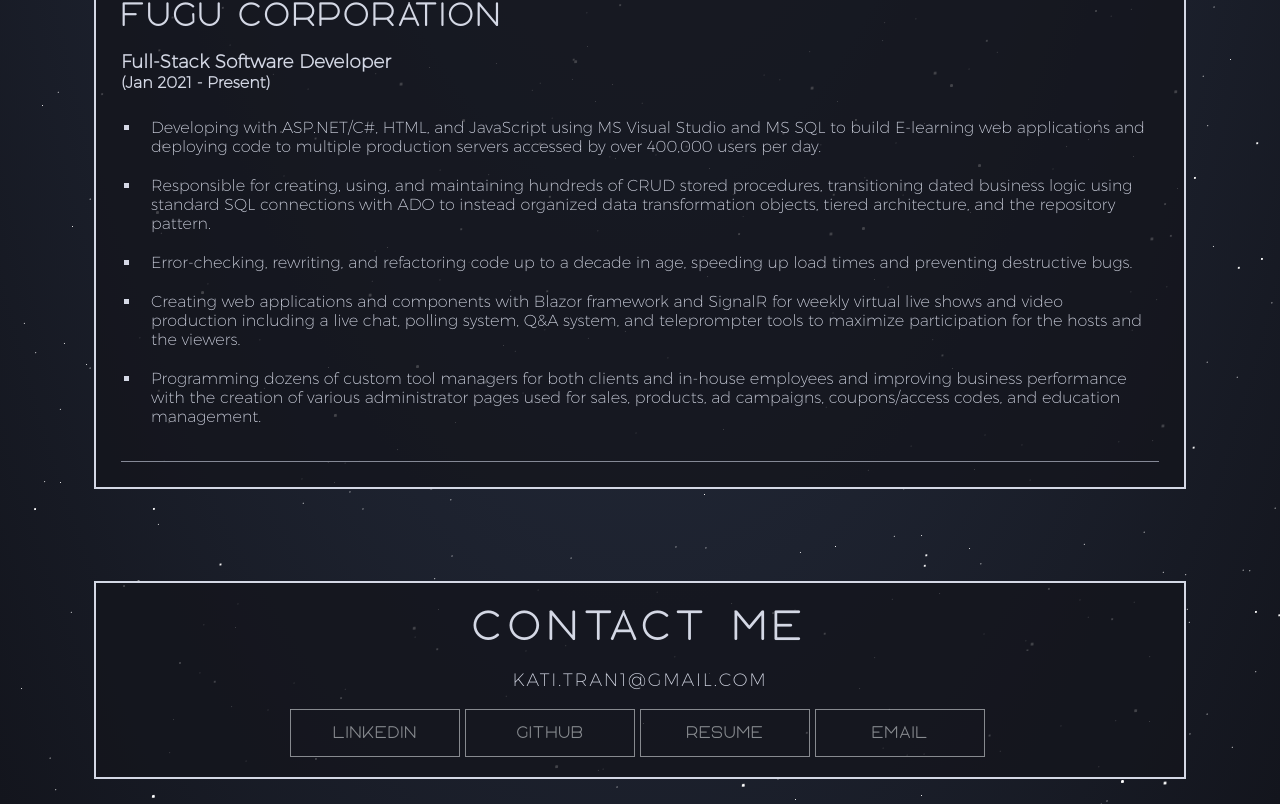
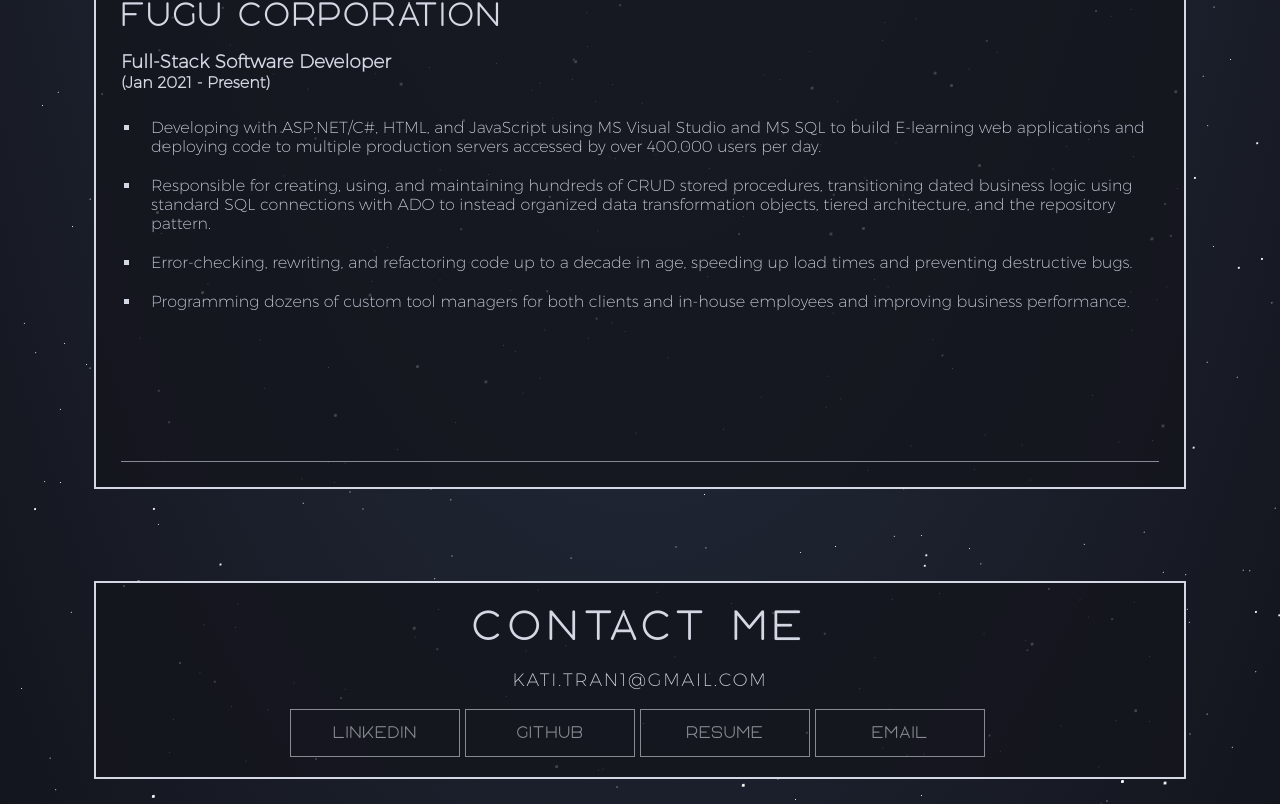
Before and after one commit to kati-tran/kati-tran.github.io, a React (Create React App) app: page / in a window 1280 px wide. Shown: the part 2656-3460 px from the top of the page. Built offline with nearby package versions, Linux system fonts and the light colour scheme.

Commit message:
updates to work exp

```diff
--- a/src/components/WorkExperience.js
+++ b/src/components/WorkExperience.js
@@ -16,8 +16,7 @@ export default function WorkExperience() {
                     web applications and deploying code to multiple production servers accessed by over 400,000 users per day.</li>
                 <li className="aboutText">Responsible for creating, using, and maintaining hundreds of CRUD stored procedures, transitioning dated business logic using standard SQL connections with ADO to instead organized data transformation objects, tiered architecture, and the repository pattern.</li>
                 <li className="aboutText">Error-checking, rewriting, and refactoring code up to a decade in age, speeding up load times and preventing destructive bugs.</li>
-                <li className="aboutText">Creating web applications and components with Blazor framework and SignalR for weekly virtual live shows and video production including a live chat, polling system, Q&A system, and teleprompter tools to maximize participation for the hosts and the viewers.</li>
-                <li className="aboutText">Programming dozens of custom tool managers for both clients and in-house employees and improving business performance with the creation of various administrator pages used for sales, products, ad campaigns, coupons/access codes, and education management.</li>
+                <li className="aboutText">Programming dozens of custom tool managers for both clients and in-house employees and improving business performance.</li>
             </ul>
         </div>
     } else if (activeTab === "tab2") {
```
Also changed, not shown: 1 other file (tests, documents, lock files or other folders).
